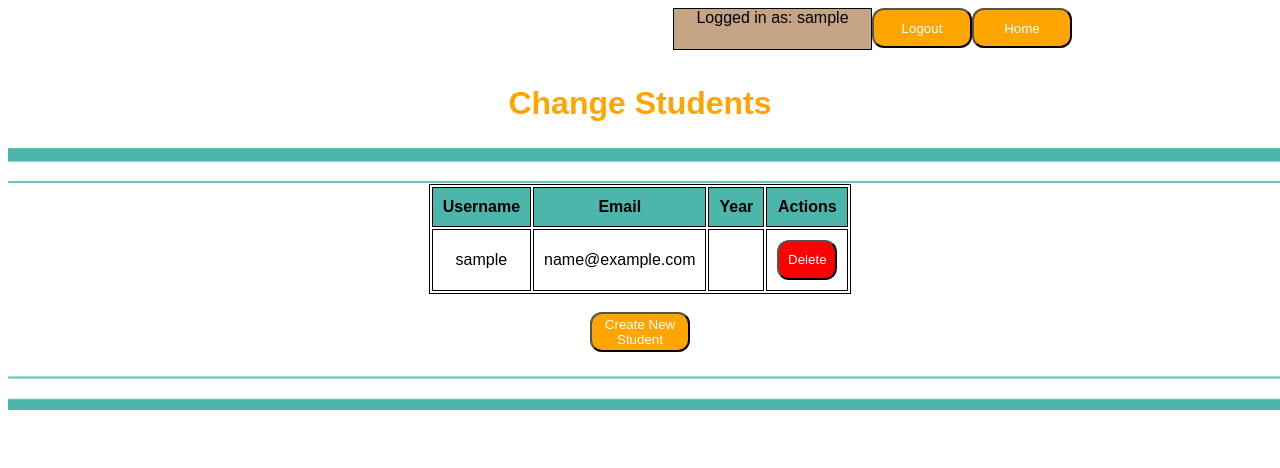
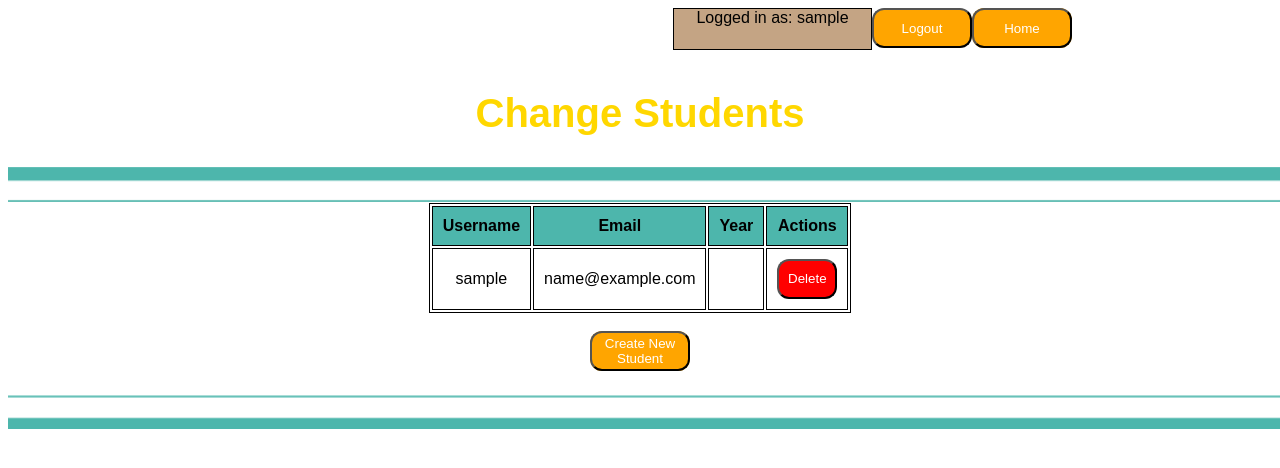
Before and after one commit to sdolle1775/IS448Project, a PHP site: page /changestudent.php in a window 1280 px wide; the page is wider, and only the part inside the window is pictured. Shown: the top 468 px of that part. Run offline with PHP 8.4, Linux system fonts and the light colour scheme; the visitor is signed in with stand-in values (Sample User, id 1).

Commit message:
Update (#3) changestudent.php
Simply added another script for changing the styles of header1 for this file similarly as createstudent.php. For the Ajax code, I am wondering if I should implement one in this file for permanently deleting the student on the delete student form just by adding another script code to delete the info or implement it on the deletestudent file.

```diff
--- a/PHP-MySQL version/changestudent.php
+++ b/PHP-MySQL version/changestudent.php
@@ -38,7 +38,12 @@ Logged in as: <?= htmlspecialchars($_SESSION['username']) ?>
 </div>
 </div>
 
-<h1>Change Students</h1>
+<h1 id="header">Change Students</h1>
+    <script>
+        //Changing header style
+        document.getElementById("header").style.color = "gold";
+        document.getElementById("header").style.fontSize = "30pt";
+    </script>
 <img class="designborder" src="designborder.png" alt="border" width="1800" height="40">
 <table>
 <tr><th>Username</th><th>Email</th><th>Year</th><th>Actions</th></tr>
```
